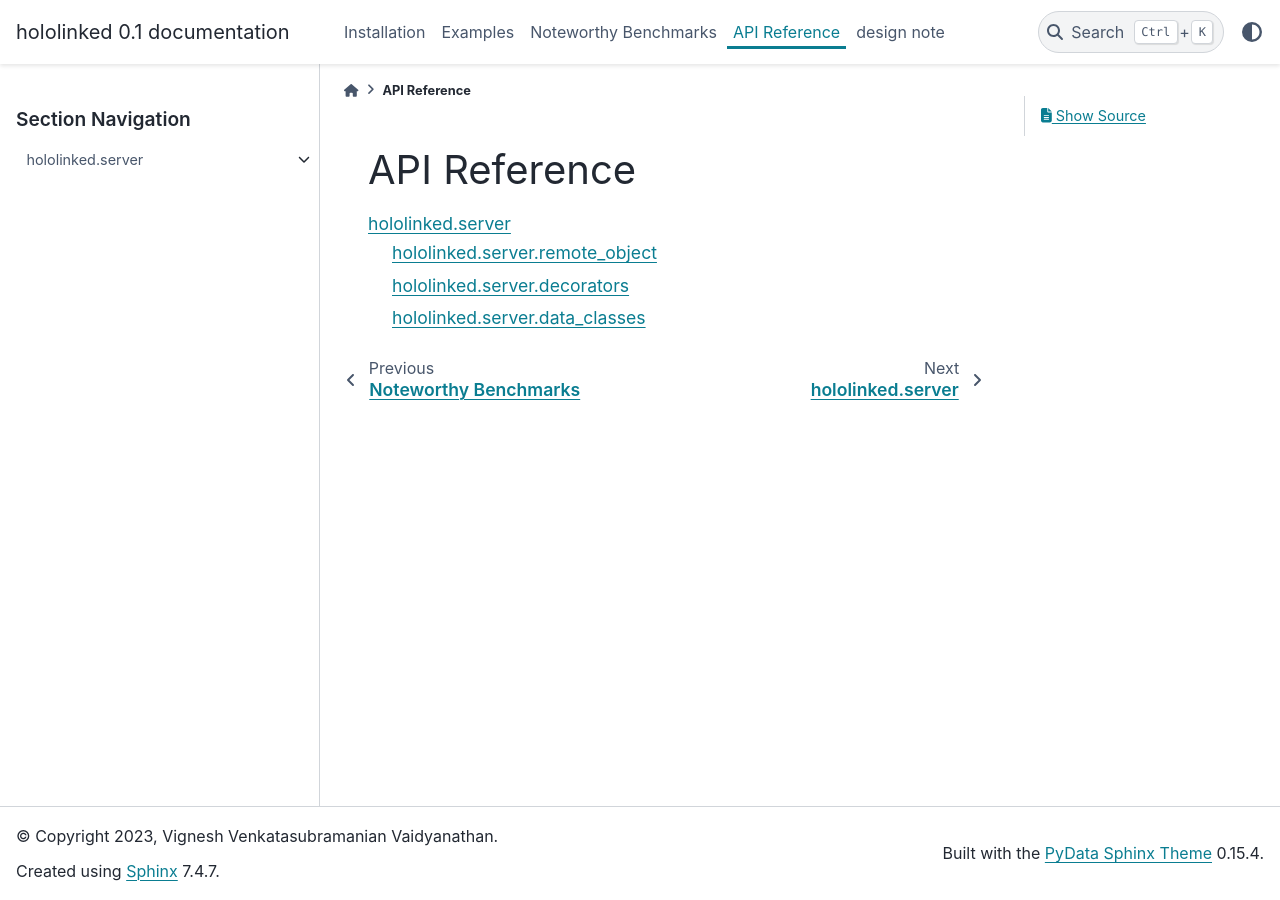
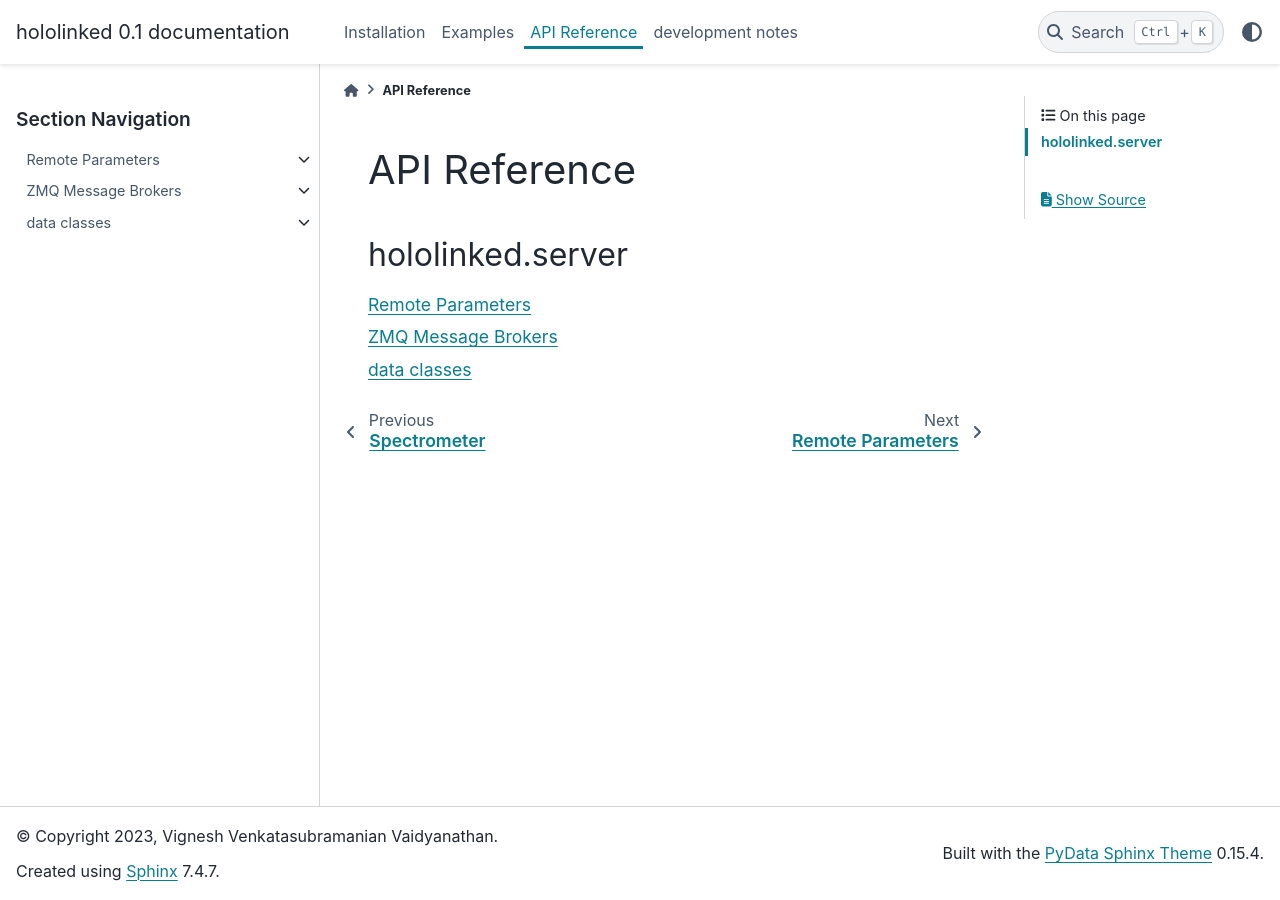
Before and after one commit to VigneshVSV/hololinked, a Sphinx documentation site: the page built from doc/source/autodoc/index.rst, in a window 1280 px wide. Built offline with Sphinx 7.4.7 and the PyData theme 0.15.4, drawn with Linux system fonts in a browser that asks for light colours.

Commit message:
added remote parameter doc

```diff
--- a/doc/source/autodoc/index.rst
+++ b/doc/source/autodoc/index.rst
@@ -3,7 +3,12 @@
 API Reference
 =============
 
+hololinked.server
+-----------------
+
 .. toctree::
-    :maxdepth: 2
+    :maxdepth: 1
 
-    server/server
+    server/remote_parameter/index
+    server/zmq_message_brokers/index
+    server/data_classes/index
--- a/doc/source/autodoc/server/data_classes.rst
+++ /dev/null
@@ -1,6 +0,0 @@
-hololinked.server.data_classes
---------------------------
-
-.. automodule:: hololinked.server.data_classes
-    :members:
-    :show-inheritance:
--- a/doc/source/autodoc/server/decorators.rst
+++ /dev/null
@@ -1,6 +0,0 @@
-hololinked.server.decorators
------------------------
-
-.. automodule:: hololinked.server.decorators
-    :members:
-    :show-inheritance:
--- a/doc/source/autodoc/server/remote_object.rst
+++ /dev/null
@@ -1,6 +0,0 @@
-hololinked.server.remote_object
---------------------------
-
-.. automodule:: hololinked.server.remote_object
-    :members:
-    :show-inheritance:
--- a/doc/source/autodoc/server/server.rst
+++ /dev/null
@@ -1,8 +0,0 @@
-hololinked.server
-============
-
-.. toctree::
-
-    remote_object
-    decorators
-    data_classes
--- /dev/null
+++ b/doc/source/autodoc/server/zmq_message_brokers/base_zmq.rst
@@ -0,0 +1,6 @@
+BaseZMQ
+=======
+
+.. autoclass:: hololinked.server.zmq_message_brokers.BaseZMQ
+    :members:
+    :show-inheritance:
--- /dev/null
+++ b/doc/source/autodoc/server/zmq_message_brokers/index.rst
@@ -0,0 +1,7 @@
+ZMQ Message Brokers
+===================
+
+.. toctree::
+    :maxdepth: 1
+
+    base_zmq
--- a/doc/source/conf.py
+++ b/doc/source/conf.py
@@ -33,7 +33,9 @@
 extensions = [
     'sphinx.ext.autodoc',
     'sphinx.ext.duration',
-    'sphinx_copybutton'
+    'sphinx_copybutton',
+    'sphinx_toolbox.collapse',
+    'numpydoc'
 ]
 
 # Add any paths that contain templates here, relative to this directory.
--- a/doc/source/note.rst
+++ b/doc/source/development_notes.rst
@@ -2,8 +2,8 @@
 
 .. _note:
 
-design note
-===========
+development notes
+=================
 
 In the interest of information to software engineers and web developers, the main difference of the above to a conventional RPC or REST(-like) paradigm in HTTP is that,
 |module-highlighted| attempts to be a hybrid of both. For instrument control & data-acquisition, it is difficult to move away completely from RPC to REST. Besides, most instrument drivers/hardware
--- a/doc/source/installation.rst
+++ b/doc/source/installation.rst
@@ -30,4 +30,4 @@
      - repository containing example code discussed in this documentation
    * - hololinked-portal
      - https://github.com/VigneshVSV/hololinked-portal.git
-     - GUI to access RemoteObjects & Data Visualization helper
+     - GUI to access RemoteObjects & Data Visualization helper.
--- a/doc/source/requirements.txt
+++ b/doc/source/requirements.txt
@@ -7,3 +7,4 @@
 sphinxcontrib-qthelp==1.0.6
 sphinxcontrib-serializinghtml==1.1.9
 pydata-sphinx-theme==0.14.3
+numpydoc==1.6.0
```
Also changed, not shown: other parts of doc/source/installation.rst (+1 -1 lines), doc/source/autodoc/server/data_classes/index.rst (added, +47 -0 lines), doc/source/autodoc/server/remote_parameter/index.rst (added, +12 -0 lines), doc/source/examples/index.rst (+5 -3 lines), doc/source/index.rst (+21 -16 lines).
